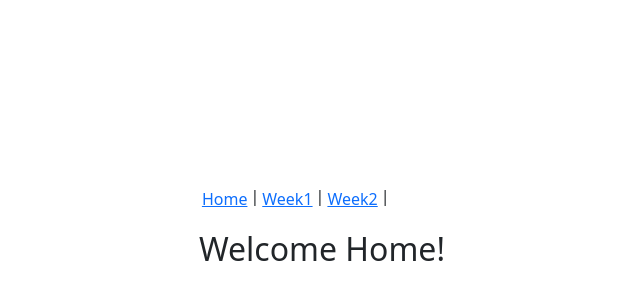
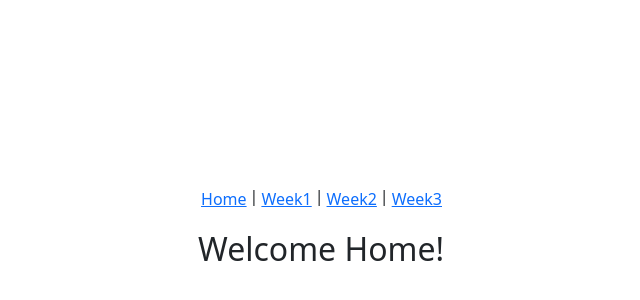
Before and after one commit to vianwu33116/vue-practice, a Vue app: page / in a window 1280 px wide. Shown: the part 170-470 px from the top of the page, without its empty margins (195-835 px from the left). Built offline with nearby package versions, Linux system fonts and the light colour scheme.

Commit message:
router add a new view

```diff
--- a/src/App.vue
+++ b/src/App.vue
@@ -8,7 +8,7 @@ import { RouterLink, RouterView } from 'vue-router'
   <div class="overall">
     <div class="nav mb-3">
       <RouterLink to="/">Home</RouterLink> | <RouterLink to="/week1">Week1</RouterLink> |
-      <RouterLink to="/week2">Week2</RouterLink>|
+      <RouterLink to="/week2">Week2</RouterLink> | <RouterLink to="/week3">Week3</RouterLink>
     </div>
     <RouterView />
   </div>
--- a/src/router/index.js
+++ b/src/router/index.js
@@ -24,6 +24,14 @@ const router = createRouter({
       // this generates a separate chunk (About.[hash].js) for this route
       // which is lazy-loaded when the route is visited.
       component: () => import('../views/WeekTwo.vue')
+    },
+    {
+      path: '/week3',
+      name: 'week3',
+      // route level code-splitting
+      // this generates a separate chunk (About.[hash].js) for this route
+      // which is lazy-loaded when the route is visited.
+      component: () => import('../views/WeekThree.vue')
     }
   ]
 })
```
